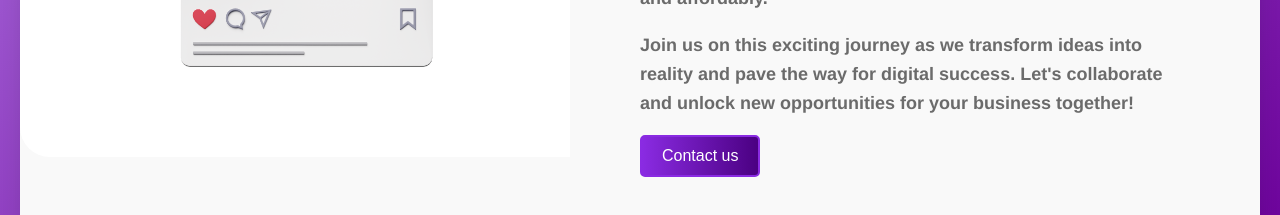
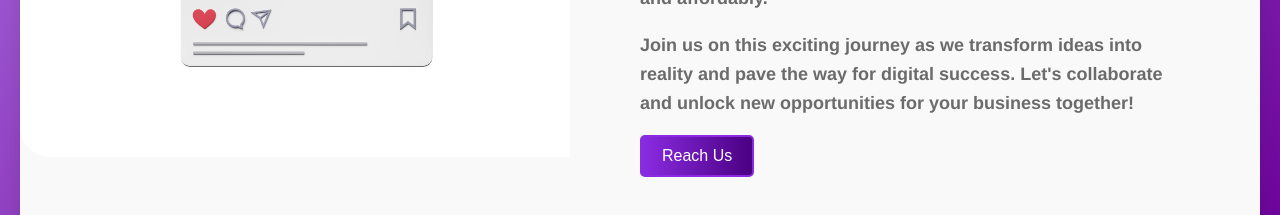
Before and after one commit to Yesuriseyesp/yesuriseweb, a React (Create React App) app: page / in a window 1280 px wide. Shown: the part 1080-1295 px from the top of the page. Built offline with nearby package versions, Linux system fonts and the light colour scheme.

Commit message:
Add files via upload

```diff
--- a/src/components/About.js
+++ b/src/components/About.js
@@ -1,6 +1,8 @@
 import React from 'react';
 import './About.css'; // Import CSS for styling
 import aboutImage from './about.png'; // Import the PNG image
+import { Link } from 'react-router-dom';
+
 
 const AboutSection = () => {
   return (
@@ -15,8 +17,11 @@
       {/* <p>Our mission is to empower startups and small businesses to thrive in the digital landscape. With our expertise and passion for innovation, we aim to revolutionize the way companies engage with their audience and achieve success online.</p> */}
       <p>At Yesurise, we understand the unique challenges of today's digital world. That's why we offer personalized services to meet your specific needs and help you achieve your goals effectively and affordably.</p>
       <p>Join us on this exciting journey as we transform ideas into reality and pave the way for digital success. Let's collaborate and unlock new opportunities for your business together!</p>
-    <button className="button">Contact us</button>
 
+
+    <Link to="/contact">
+              <button className="button">Reach Us</button>
+              </Link>
         </div>
       </div>
     </div>
```
Also changed, not shown: src/components/7781425.jpg (added).
